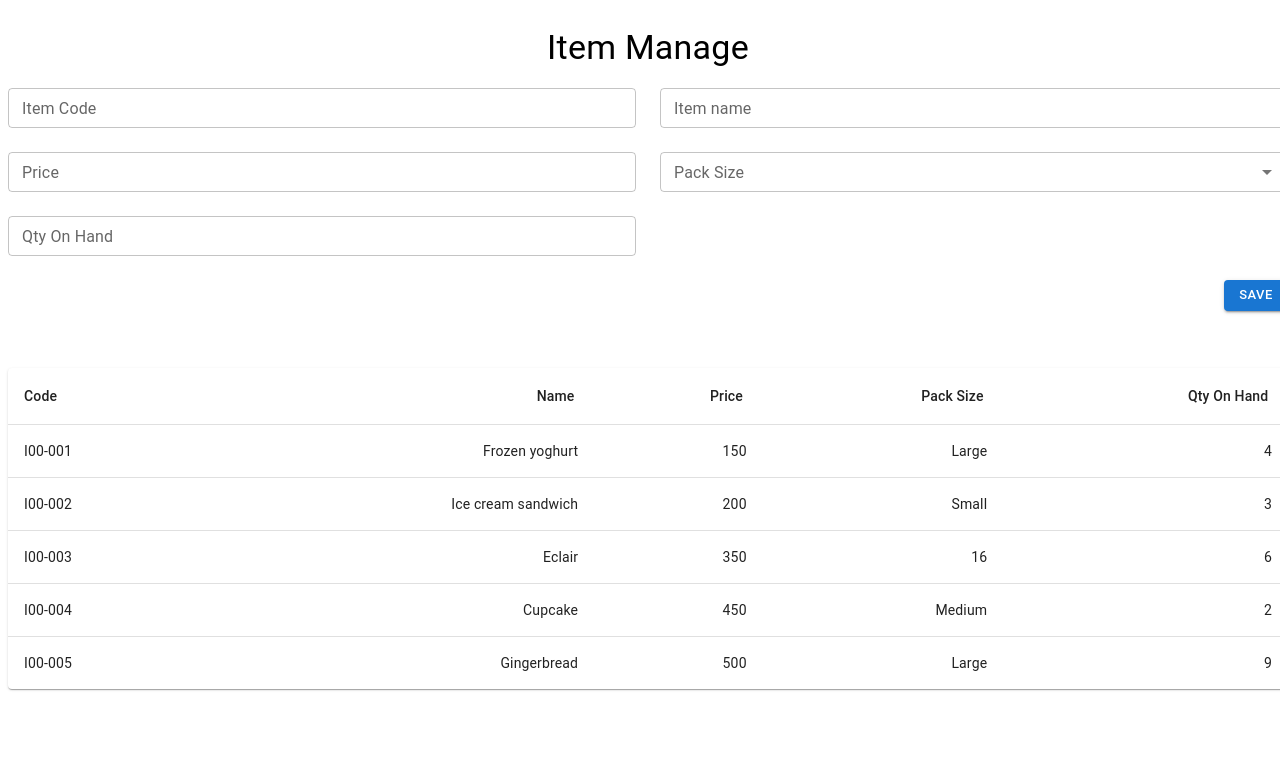
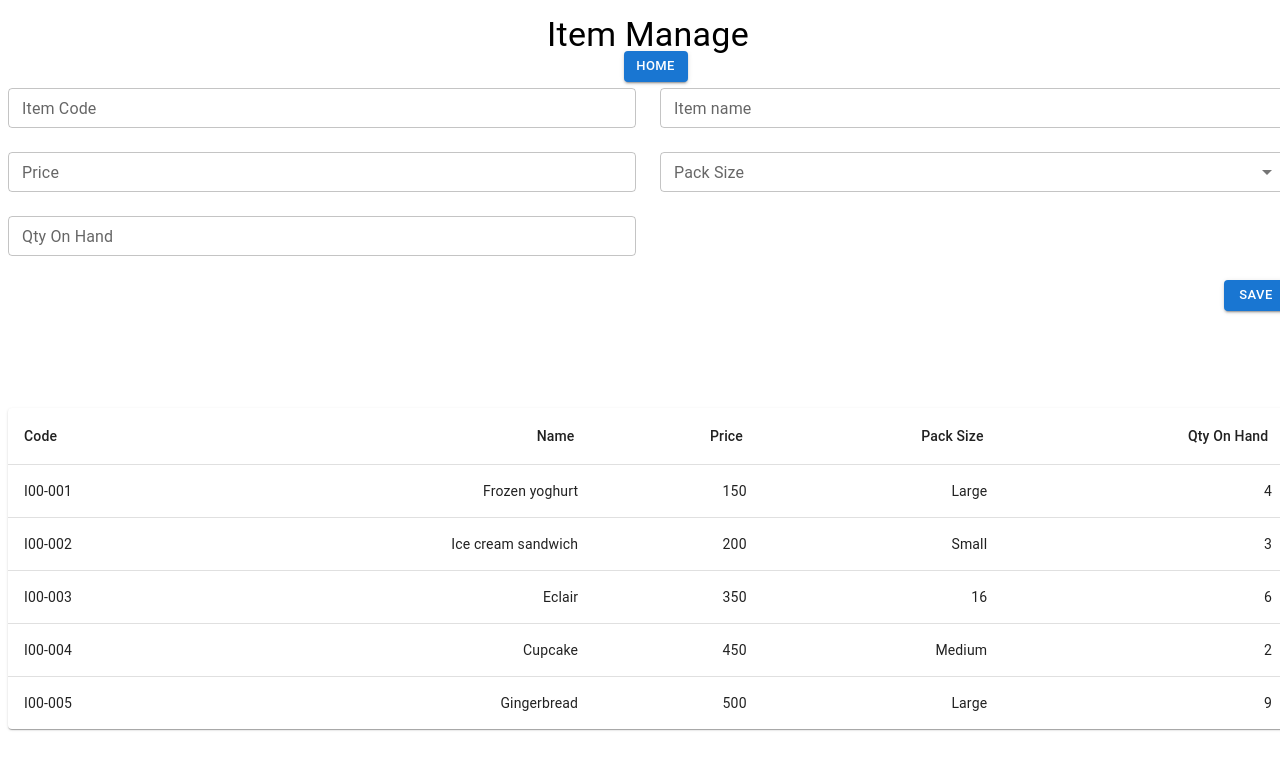
Before and after one commit to RasinthaDilshanJayarathne/React-Web-POS, a React (Create React App) app: page /item in a window 1280 px wide. Shown: the top 770 px of the page. Built offline with nearby package versions, Linux system fonts and the light colour scheme.

Commit message:
Updating Customer Page

```diff
--- a/src/pages/Customer/index.jsx
+++ b/src/pages/Customer/index.jsx
@@ -4,9 +4,9 @@ import {withStyles} from "@mui/styles";
 import {Table, TableBody, TableCell, TableContainer, TableHead, TableRow, Typography} from "@mui/material";
 import TextField from '@mui/material/TextField';
 import Grid from '@mui/material/Grid';
-import Autocomplete from '@mui/material/Autocomplete';
 import GDSEButton from "../../components/common/Button"
 import Paper from '@mui/material/Paper';
+import {Link} from "react-router-dom";
 
 class Customer extends Component {
     constructor(props) {
@@ -49,6 +49,15 @@ class Customer extends Component {
                     <Typography variant="h4">
                         Customer Manage
                     </Typography>
+                    <Link to="/">
+                        <GDSEButton size="small" variant="contained" label="Home"
+                                    onClick={() => {
+
+                                    }}
+                                    style={{marginLeft: '15px',marginTop:'-5px'}}
+                        />
+                    </Link>
+
                 </div>
                 <div className={classes.text_form}>
                     <div className={classes.text_field}>
--- a/src/pages/Customer/styles.js
+++ b/src/pages/Customer/styles.js
@@ -3,7 +3,7 @@ export const styleSheet ={
         display: 'flex',
         flexWrap: 'wrap',
         flexDirection: 'column',
-        height: '90vh',
+        height: '100vh',
         width: '100vw',
         //backgroundColor: 'blue'
     },
@@ -21,7 +21,7 @@ export const styleSheet ={
         display: 'flex',
         flexWrap: 'wrap',
         flexDirection: 'row',
-        height: '80vh',
+        height: '90vh',
         width: '100vw',
         //backgroundColor: 'yellow'
     },
--- a/src/pages/Home/index.jsx
+++ b/src/pages/Home/index.jsx
@@ -30,26 +30,15 @@ class Home extends Component {
         const {classes} = this.props
         return (
             <div className={classes.container}>
-
-
                 <div className={classes.nav_bar}>
                     <Grid>
                         <div className={classes.nav_title}>
                             <Typography variant="h4"
-
                             >
                                 React Web POS System
                             </Typography>
                         </div>
                         <div className={classes.nav_btn}>
-                            <Link to="/">
-                                <GDSEButton size="small" variant="contained" label="Home"
-                                            onClick={() => {
-
-                                            }}
-                                            style={{marginLeft: '15px',marginTop:'2px'}}
-                                />
-                            </Link>
                             <Link to="/customer">
                                 <GDSEButton size="small" variant="contained" label="Customer"
                                             onClick={() => {
--- a/src/pages/Item/index.jsx
+++ b/src/pages/Item/index.jsx
@@ -7,6 +7,7 @@ import Grid from '@mui/material/Grid';
 import Autocomplete from '@mui/material/Autocomplete';
 import GDSEButton from "../../components/common/Button"
 import Paper from '@mui/material/Paper';
+import {Link} from "react-router-dom";
 
 class Item extends Component {
     constructor(props) {
@@ -26,7 +27,6 @@ class Item extends Component {
                 qtyOnHand:''
             }
         }
-
     }
 
     saveItem(){
@@ -53,6 +53,14 @@ class Item extends Component {
                     <Typography variant="h4">
                         Item Manage
                     </Typography>
+                    <Link to="/">
+                        <GDSEButton size="small" variant="contained" label="Home"
+                                    onClick={() => {
+
+                                    }}
+                                    style={{marginLeft: '15px',marginTop:'-5px'}}
+                        />
+                    </Link>
                 </div>
                 <div className={classes.text_form}>
                     <div className={classes.text_field}>
--- a/src/pages/Item/styles.js
+++ b/src/pages/Item/styles.js
@@ -3,7 +3,7 @@ export const styleSheet ={
         display: 'flex',
         flexWrap: 'wrap',
         flexDirection: 'column',
-        height: '90vh',
+        height: '100vh',
         width: '100vw',
         //backgroundColor: 'blue'
     },
@@ -21,7 +21,7 @@ export const styleSheet ={
         display: 'flex',
         flexWrap: 'wrap',
         flexDirection: 'row',
-        height: '80vh',
+        height: '90vh',
         width: '100vw',
         //backgroundColor: 'yellow'
     },
```
